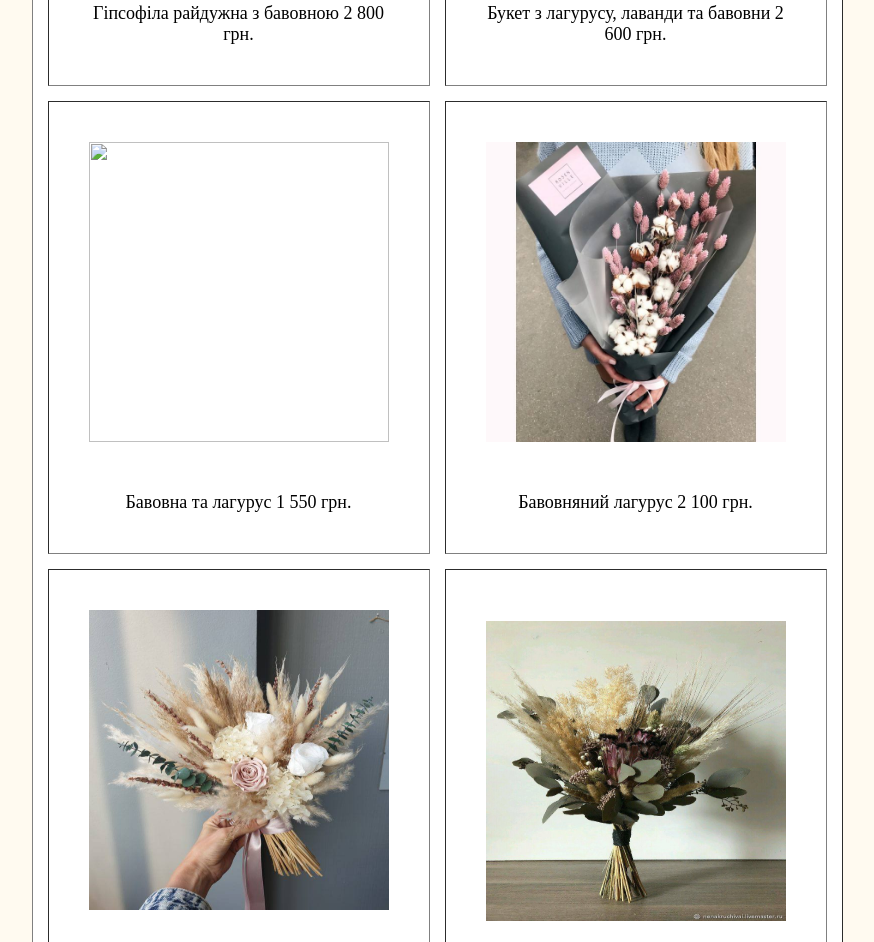
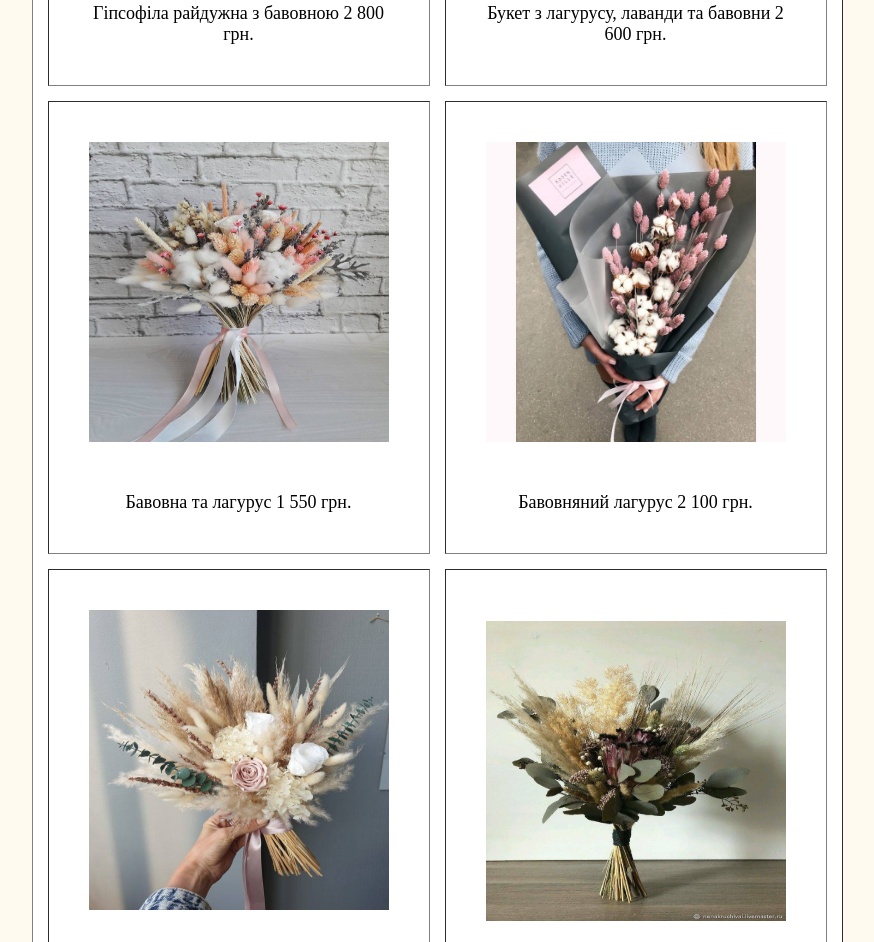
Before and after one commit to AlinaexAmple/Fuchsia-flower, a plain HTML site: page dried flowers.html in a window 1280 px wide. Shown: the part 1037-1979 px from the top of the page, without its empty margins (203-1077 px from the left). Drawn offline with Linux system fonts and the light colour scheme.

Commit message:
Update dried flowers.html

```diff
--- a/dried flowers.html
+++ b/dried flowers.html
@@ -24,7 +24,7 @@
 <br> <p align="center"> <font size="+1.6">Букет з лагурусу, лаванди та бавовни 2 600 грн.</font> </p> </td>
 </tr>
 <tr>
-<td> <p align="center"><img src="" width="300" height="300";> </p>
+<td> <p align="center"><img src="Практика/Сухоцвіти/45746ac3-53bd-48fc-b317-23ebcae907c0.jpg" width="300" height="300";> </p>
 <br> <p align="center"><font size="+1.6"> Бавовна та лагурус 1 550 грн.</font> </p> </td>
 <td> <p align="center"><img src="Практика/Сухоцвіти/87459167-f55d-45b4-8c50-66d389b8baf3.jpg" width="300" height="300";> </p>
 <br> <p align="center"> <font size="+1.6"> Бавовняний лагурус 2 100 грн.</font> </p> </td>
```
